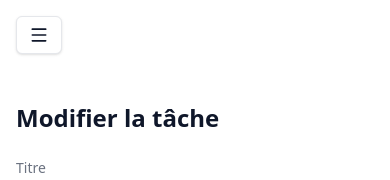
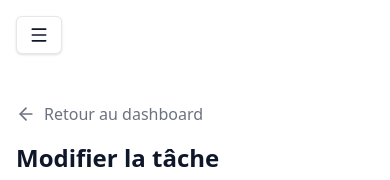
Before and after one commit to quentingimenez/Planify, a Next.js app in the folder packages/frontend/: page /tasks/1 in a window 390 px wide. Shown: the top 180 px of the page. Built offline with nearby package versions, Linux system fonts and the light colour scheme; no server answers.

Commit message:
add mobile back button

```diff
--- a/packages/frontend/src/app/tasks/[slug]/page.tsx
+++ b/packages/frontend/src/app/tasks/[slug]/page.tsx
@@ -2,7 +2,7 @@
 
 import { useEffect, useState } from "react";
 import { useParams, useRouter } from "next/navigation";
-import { Calendar } from "lucide-react";
+import { Calendar, ArrowLeft } from "lucide-react";
 import type { TaskPriority, TaskStatus } from "@/features/tasks/types";
 import { taskSchema } from "@/features/tasks/validation";
 import { ApiError, getJSON, postJSON, delJSON, putJSON } from "@/lib/api";
@@ -212,6 +212,16 @@ export default function TaskEditPage() {
 
     return (
         <div className="mx-auto max-w-3xl py-8 text-[#0F172A]">
+            {/* Bouton retour mobile */}
+            <button
+                type="button"
+                onClick={() => router.push("/dashboard")}
+                className="mb-4 flex items-center gap-2 text-[#6B7280] hover:text-[#0F172A] md:hidden"
+            >
+                <ArrowLeft className="h-5 w-5" />
+                <span>Retour au dashboard</span>
+            </button>
+
             <h1 className="text-2xl font-semibold">Modifier la tâche</h1>
 
             <form onSubmit={handleSubmit} className="mt-6 space-y-6">
```
